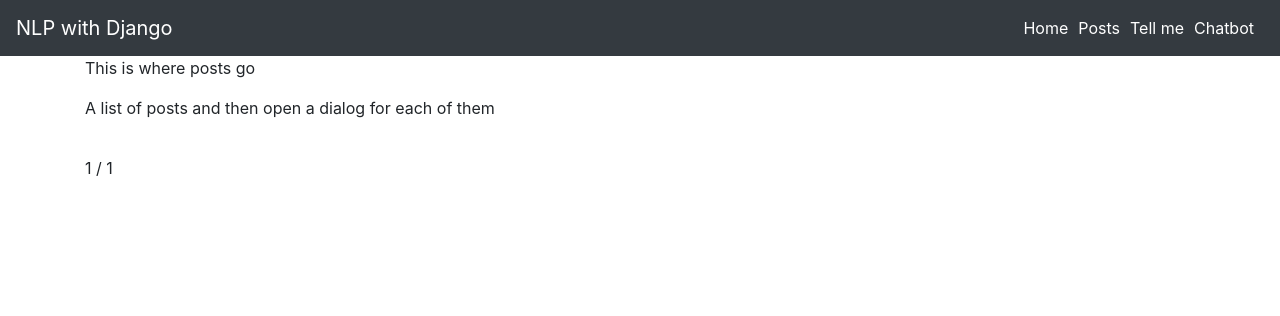
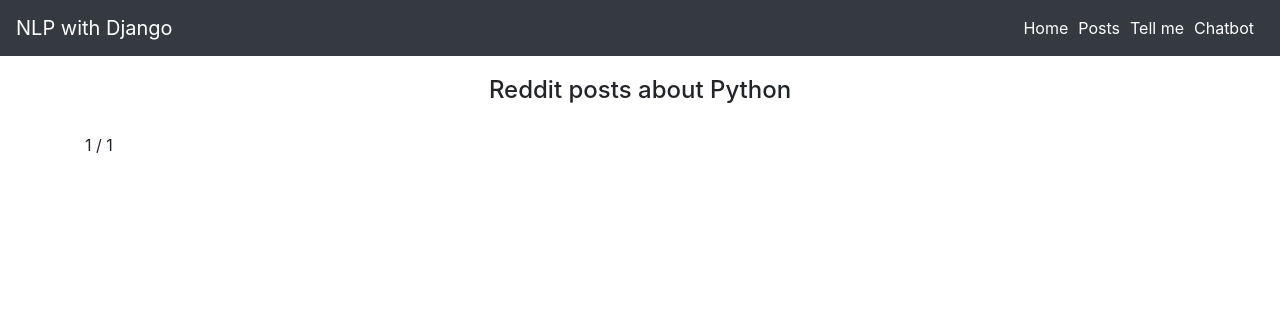
Before and after one commit to daniel-sjkdm/django-nltk, a Django app: page /posts/ in a window 1280 px wide. Shown: the top 316 px of the page. Run offline with Django 3.2, Linux system fonts and the light colour scheme; data that the repository does not hold is empty; some libraries are stand-ins or nearby versions.

Commit message:
Added a header

```diff
--- a/backend/templates/posts.html
+++ b/backend/templates/posts.html
@@ -12,9 +12,9 @@
 
 
 {% block body %}
-    <div class="container">
-        <p> This is where posts go </p>
-        <p> A list of posts and then open a dialog for each of them </p>
+    <div class="container" style="margin-top: 20px;">
+
+        <h4 style="text-align: center;"> Reddit posts about Python </h4>
 
         <div class="modal" tabindex="-1" id="post-modal">
             <div class="modal-dialog modal-dialog-centered modal-dialog-scrollable">
```
